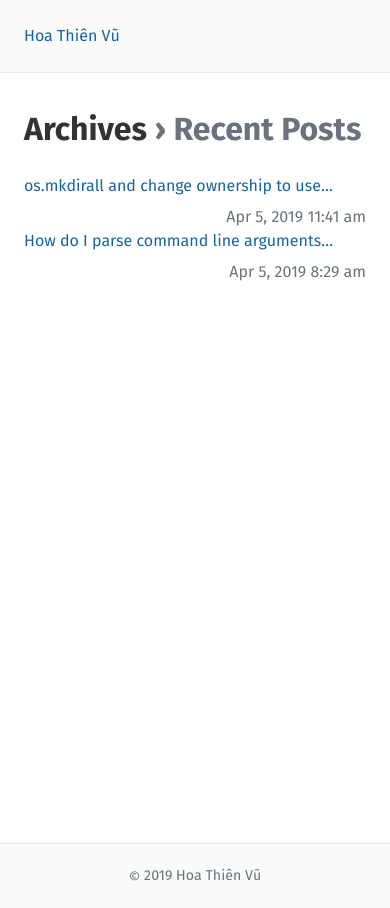
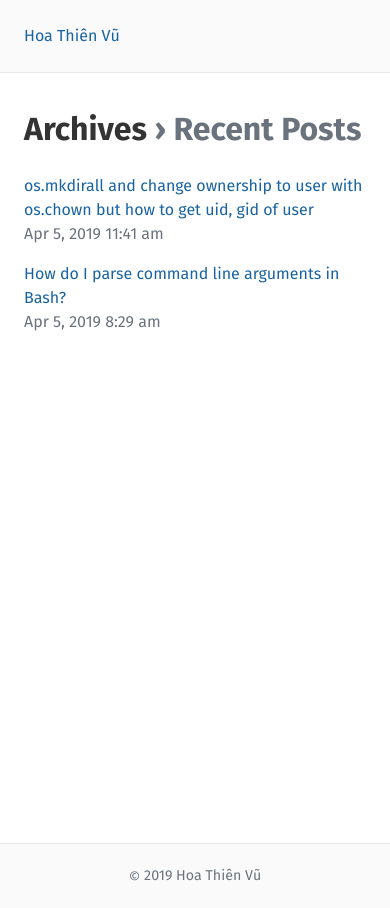
Before and after one commit to hoathienvu8x/hoathienvu8x.github.io, a Jekyll site: the page built from index.md, in a window 390 px wide. Built offline with Jekyll 4.4.1, drawn with Linux system fonts in a browser that asks for light colours.

Commit message:
Update style

```diff
--- a/css/style.css
+++ b/css/style.css
@@ -347,6 +347,18 @@ section {
       padding-left: 2em;
       padding-right: 2em;
     }
+    .listing li a {
+      display: unset;
+      max-width: unset;
+      white-space: normal;
+      text-overflow: ellipsis;
+      overflow: auto;
+    }
+    .listing time {
+      display: block;
+      float: none;
+      margin-bottom: 1em;
+    }
     main {
       min-height: calc(100vh - 65px - 65px); /*Sticky footer*/
     }
```
